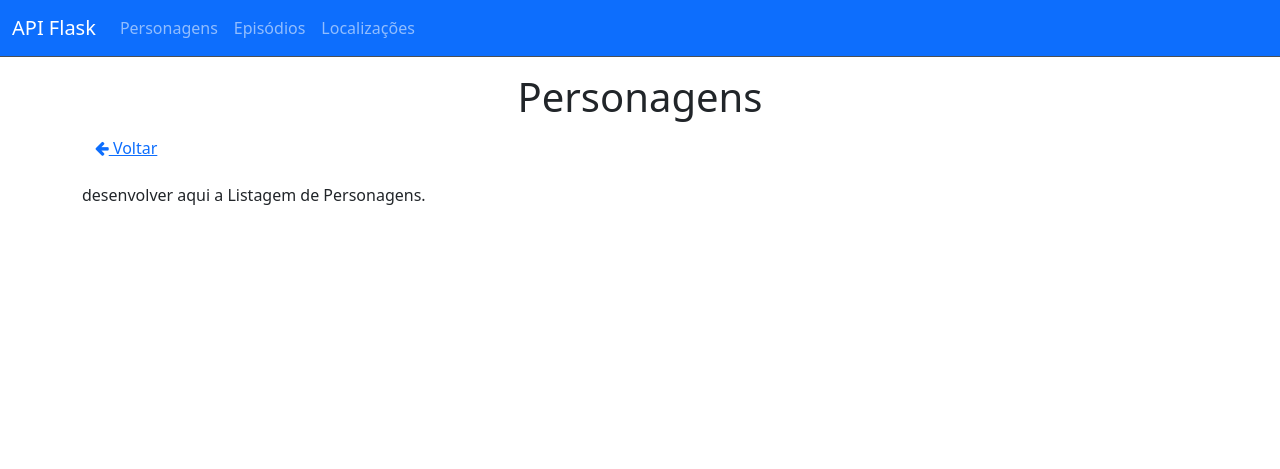
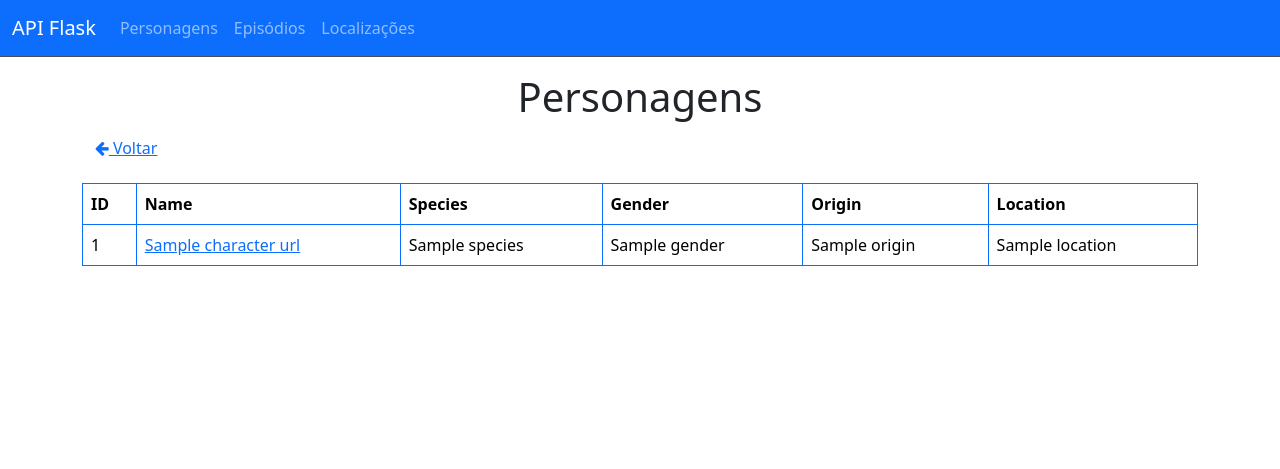
Before and after one commit to squad-hedy-lamar/api-flask, a Flask app: template templates/characters/list.html in a window 1280 px wide. Shown: the top 469 px of the page. Run offline with Flask 3, Linux system fonts and the light colour scheme; the template is opened without the code that fills it: most values are stand-ins (such as "Sample title", 1, 10 or a date in 2020); parts of the project's set-up code (start-up, migrations or seed data) failed here and were passed over.

Commit message:
Adicionando html

```diff
--- a/routes/episodes.py
+++ b/routes/episodes.py
@@ -1,46 +1,48 @@
 from main import app
-from flask import render_template,  request, jsonify
+from flask import render_template, request, jsonify
 from utils.config import api_url
 import urllib.request
 import json
 
 API_URL = api_url()
 
+
 @app.route("/episodes")
 def get_episodes():
-  # fazer aqui a chama da API
-  url = f"{API_URL}/episode"
-  response = urllib.request.urlopen(url)
-  episodes = response.read().decode("utf-8")
-  data = json.loads(episodes)
+    # fazer aqui a chama da API
+    url = f"{API_URL}/episode"
+    response = urllib.request.urlopen(url)
+    episodes = response.read().decode("utf-8")
+    data = json.loads(episodes)
 
-  episodes_list = []
+    episodes_list = []
 
-  for episode in data['results']:
-    episode_info = {
-      "id": episode['id'],
-      "name": episode['name'],
-      "air_date": episode['air_date'],
-      "episode": episode['episode']
-  }
-    episodes_list.append(episode_info)
+    for episode in data["results"]:
+        episode_info = {
+            "id": episode["id"],
+            "name": episode["name"],
+            "air_date": episode["air_date"],
+            "episode": episode["episode"],
+        }
+        episodes_list.append(episode_info)
 
-  return render_template('/episodes/list.html', active_tab='episodes', data={"episodes": episodes_list})
+    return render_template(
+        "/episodes/list.html", active_tab="episodes", data={"episodes": episodes_list}
+    )
 
 
 @app.route("/episodes/<id>")
 def get_episode(id):
-  # fazer aqui a chama da API
-  url = f"{API_URL}/episode/{id}"
-  response = urllib.request.urlopen(url)
-  episode = response.read().decode("utf-8")
-  data = json.loads(episode)
+    # fazer aqui a chama da API
+    url = f"{API_URL}/episode/{id}"
+    response = urllib.request.urlopen(url)
+    episode = response.read().decode("utf-8")
+    data = json.loads(episode)
 
-  # Prepare a lista de personagens
-  #characters_list = [char_url for char_url in data['characters']]
-
-  return render_template('/episodes/details.html', active_tab='episodes', data={"episode": data})
+    return render_template(
+        "/episodes/details.html", active_tab="episodes", data={"episode": data}
+    )
 
 
-if __name__ == '__main__':
-  app.run(debug=True)
+if __name__ == "__main__":
+    app.run(debug=True)
--- a/templates/characters/list.html
+++ b/templates/characters/list.html
@@ -1,4 +1,3 @@
-
 {% extends "base.html" %}
 
 {% block title %}Listagem de Personagens{% endblock %}
@@ -7,6 +6,29 @@
 
 {% block content %}
 
-<p>desenvolver aqui a Listagem de Personagens.</p>
+<table class="table table-bordered border-primary">
+  <thead>
+    <tr>
+      <th scope="col">ID</th>
+      <th scope="col">Name</th>
+      <th scope="col">Species</th>
+      <th scope="col">Gender</th>
+      <th scope="col">Origin</th>
+      <th scope="col">Location</th>
+    </tr>
+  </thead>
+  <tbody>
+    {% for character in data.characters %}
+    <tr>
+      <td>{{ character.id }}</td>
+      <td><a href="/characters/{{ character.id }}">{{ character.name }}</a></td>
+      <td>{{ character.species }}</td>
+      <td>{{ character.gender }}</td>
+      <td>{{ character.origin }}</td>
+      <td>{{ character.location }}</td>
+    </tr>
+    {% endfor %}
+  </tbody>
+</table>
 
 {% endblock %}
```
Also changed, not shown: routes/characters.py (+40 -4 lines), templates/characters/details.html (+18 -2 lines), 1 other file.
